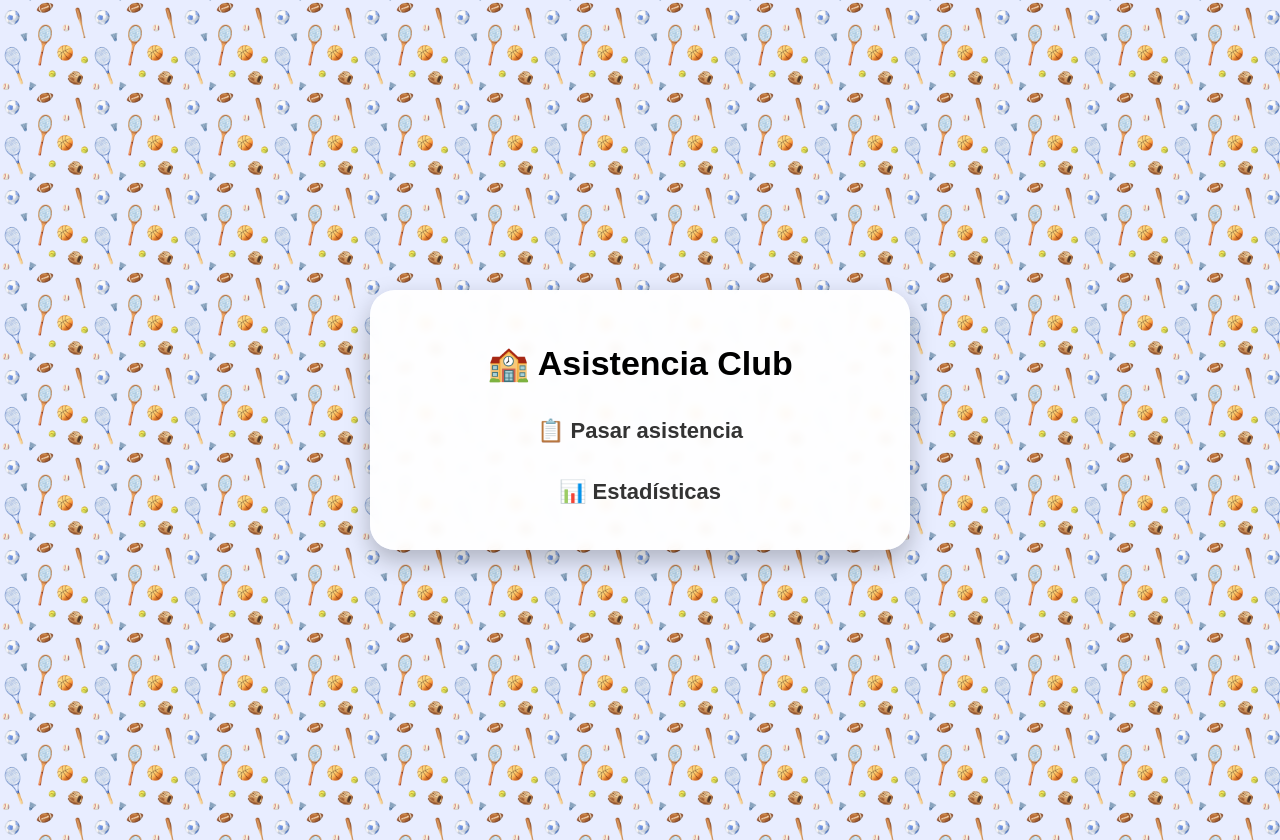
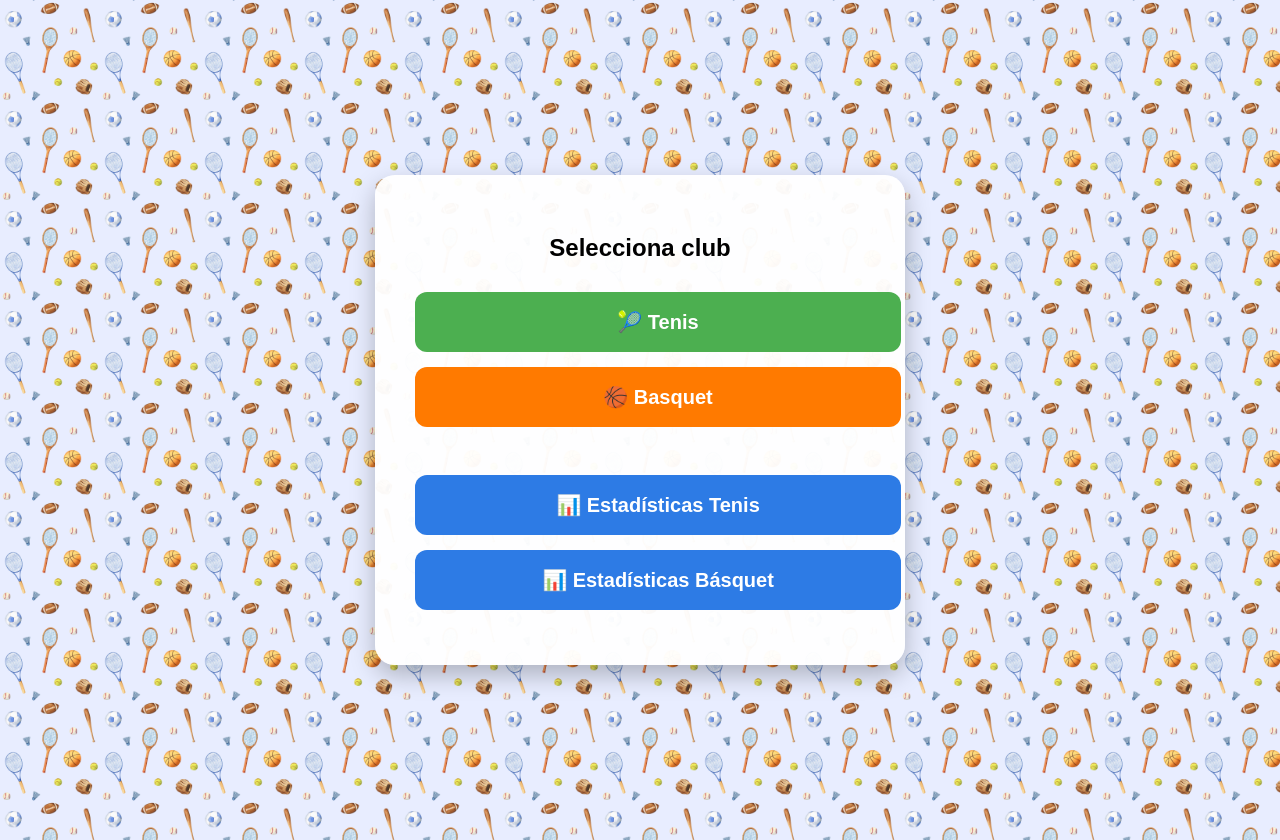
Before and after one commit to joelin6540-rgb/Asistencia-Club, a Flask app: template templates/clubes.html in a window 1280 px wide. Run offline with Flask 3, Linux system fonts and the light colour scheme; the template is opened without the code that fills it, so the values that code supplies are empty; parts of the project's set-up code (start-up, migrations or seed data) failed here and were passed over.

Commit message:
regresar clubles estable

```diff
--- a/templates/clubes.html
+++ b/templates/clubes.html
@@ -1,69 +1,46 @@
 <!DOCTYPE html>
+
 <html lang="es">
 <head>
 <meta charset="UTF-8">
-<meta name="viewport" content="width=device-width, initial-scale=1.0">
-
-<title>Asistencia Club</title>
+<title>Selecciona club</title>
 
 <style>
 
 body{
-
+font-family: Arial, sans-serif;
 margin:0;
 padding:20px;
-
-font-family:Arial, sans-serif;
 
 display:flex;
 justify-content:center;
 align-items:center;
-
-min-height:100vh;
+height:100vh;
 
 background-image:url("{{ url_for('static', filename='fondo_inicio.png') }}");
-background-size:180px;
+background-size:200px;
 background-repeat:repeat;
-
 }
 
 .card{
 
 width:90%;
-max-width:480px;
+max-width:450px;
 
-background:rgba(255,255,255,0.95);
+padding:40px;
 
-padding:30px;
+border-radius:20px;
 
-border-radius:25px;
+background:rgba(255,255,255,0.96);
 
 box-shadow:0 10px 25px rgba(0,0,0,0.25);
 
 text-align:center;
 
-backdrop-filter:blur(4px);
-
 }
 
-h1{
-
+h2{
 margin-bottom:30px;
-
-font-size:34px;
-
-}
-
-.subtitulo{
-
-margin-top:35px;
-margin-bottom:15px;
-
-font-size:22px;
-font-weight:bold;
-
-color:#333;
-
 }
 
 .btn{
@@ -71,110 +48,66 @@ color:#333;
 display:block;
 
 width:100%;
+margin:15px 0;
 
 padding:18px;
 
-margin-bottom:14px;
+font-size:20px;
 
 border:none;
-border-radius:14px;
+border-radius:12px;
 
-font-size:21px;
+color:white;
 font-weight:bold;
 
-color:white;
+cursor:pointer;
 text-decoration:none;
-
-transition:0.2s;
-
-box-sizing:border-box;
 
 }
 
-.btn:hover{
-
-transform:scale(1.02);
-
-opacity:0.95;
-
+.tenis{
+background:#4CAF50;
 }
 
-.asistencia{
-
-background:#43b649;
-
+.basquet{
+background:#FF7A00;
 }
 
 .estadisticas{
-
 background:#2d7be5;
-
 }
 
-@media(max-width:600px){
-
-.card{
-
-width:95%;
-
-padding:22px;
-
-}
-
-.btn{
-
-font-size:18px;
-
-padding:16px;
-
-}
-
-h1{
-
-font-size:28px;
-
-}
-
+.btn:hover{
+opacity:0.9;
 }
 
 </style>
+
 </head>
 
 <body>
 
 <div class="card">
 
-<h1>🏫 Asistencia Club</h1>
+<h2>Selecciona club</h2>
 
-<div class="subtitulo">
-📋 Pasar asistencia
-</div>
-
-{% for clave, info in clubes.items() %}
-
-<a class="btn asistencia"
-href="/asistencia/{{ clave }}">
-
-{{ info.emoji }} {{ info.nombre }}
-
+<a class="btn tenis" href="/club/tenis">
+🎾 Tenis
 </a>
 
-{% endfor %}
-
-<div class="subtitulo">
-📊 Estadísticas
-</div>
-
-{% for clave, info in clubes.items() %}
-
-<a class="btn estadisticas"
-href="/estadisticas/{{ clave }}">
-
-📊 {{ info.nombre }}
-
+<a class="btn basquet" href="/club/basquet">
+🏀 Basquet
 </a>
 
-{% endfor %}
+<br>
+
+<a class="btn estadisticas" href="/estadisticas/tenis">
+📊 Estadísticas Tenis
+</a>
+
+<a class="btn estadisticas" href="/estadisticas/basquet">
+📊 Estadísticas Básquet
+</a>
 
 </div>
 
```
